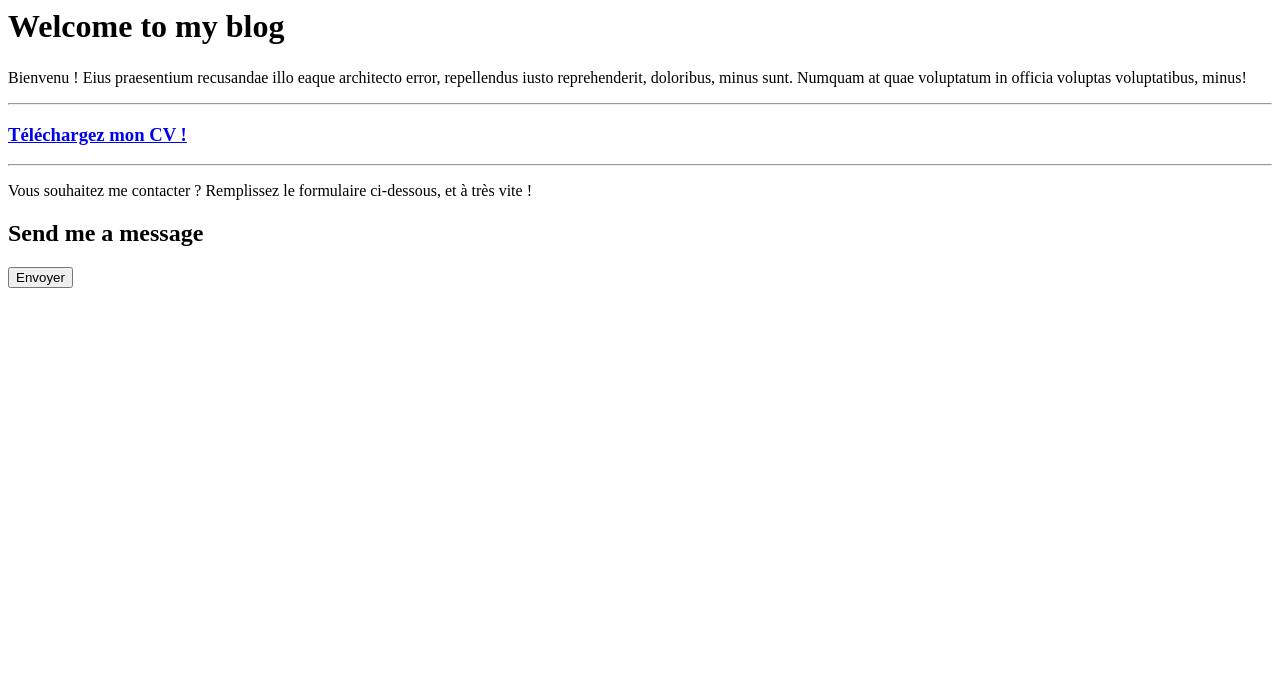
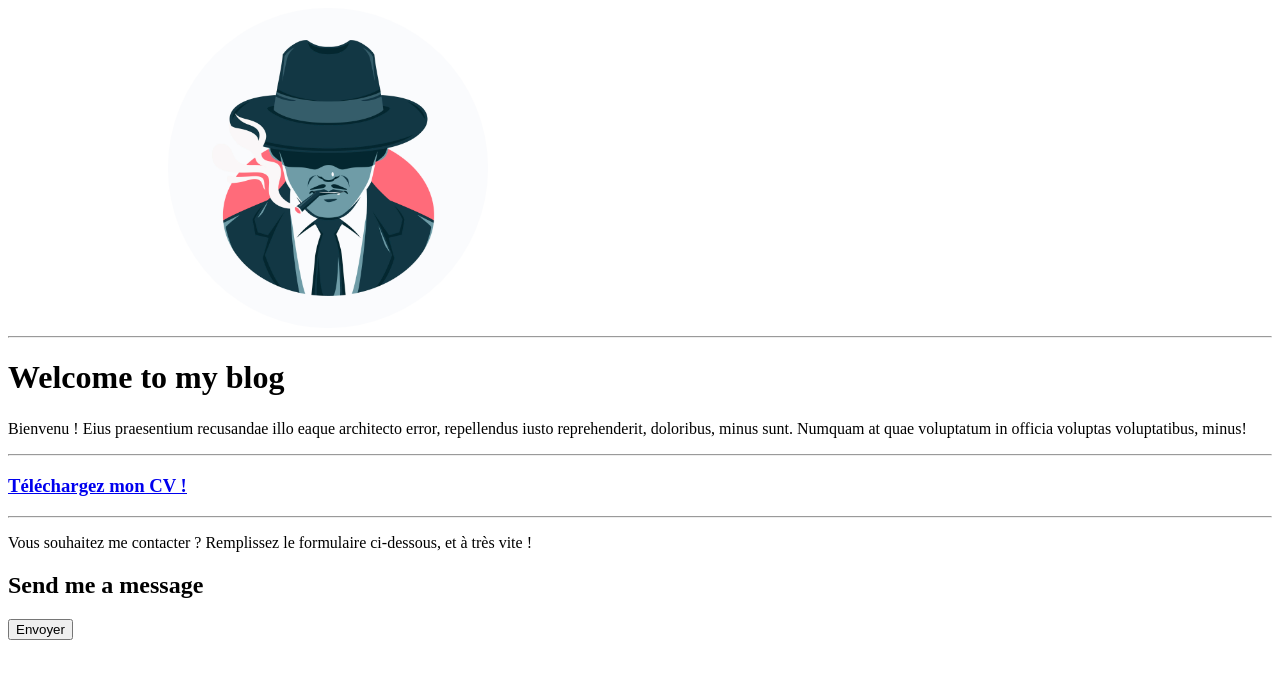
Before and after one commit to IMAMx39/php_blog_p5_oc, a PHP site: template templates/home.php in a window 1280 px wide. Shown: the top 679 px of the page. Run offline with PHP 8.4, Linux system fonts and the light colour scheme; the template is opened without the code that fills it, so the values that code supplies are empty.

Commit message:
add img to home page

```diff
--- a/templates/home.php
+++ b/templates/home.php
@@ -1,7 +1,7 @@
 <?php
 
 /**
- *  @var FormBuilder $form
+ * @var FormBuilder $form
  * @var HomeController $user
  */
 
@@ -11,13 +11,26 @@ use Core\Form\FormBuilder;
 ?>
 
 <div class="mb-4">
-    <header class="container  px-4 px-lg-5" >
+    <div class="container  px-4 px-lg-5">
+        <div class="container px-4 px-lg-5">
+            <div class="row gx-4 gx-lg-5 justify-content-center" ">
+                <div class="col-md-10 col-lg-8 col-xl-7">
+                    <img class="text-center" src="assets/img/img2.jpg" style=" border-radius: 50%;  width: 20rem;height: 20rem; margin-left: 10rem; " alt="">
+                    <hr class="my-4"/>
+                </div>
+            </div>
+        </div>
+    </div>
+</div>
+
+<div class="mb-4">
+    <header class="container  px-4 px-lg-5">
         <div class="container position-relative px-4 px-lg-5">
             <div class="row gx-4 gx-lg-5 justify-content-center">
                 <div class="col-md-10 col-lg-8 col-xl-7">
                     <div class="site-heading col-md-10 col-lg-8 col-xl-7" style="    display: inline;">
                         <h1 style="margin-bottom: 1.5rem">
-                           <?php echo 'Welcome to my blog '.$user?->getPseudo() ?>
+                            <?php echo 'Welcome to my blog ' . $user?->getPseudo() ?>
                         </h1>
                     </div>
                 </div>
@@ -33,16 +46,18 @@ use Core\Form\FormBuilder;
 
                 <p>
                     Bienvenu !
-                    Eius praesentium recusandae illo eaque architecto error, repellendus iusto reprehenderit, doloribus, minus sunt.
+                    Eius praesentium recusandae illo eaque architecto error, repellendus iusto reprehenderit, doloribus,
+                    minus sunt.
                     Numquam at quae voluptatum in officia voluptas voluptatibus, minus!
                 </p>
 
-                <hr class="my-4" />
+                <hr class="my-4"/>
                 <h3 class="text-center" style="text-decoration: underline;">
-                    <a class="btn btn-primary" role="button" href="assets/downloads/" download="IMAMOSx95.pdf">Téléchargez mon CV !</a>
+                    <a class="btn btn-primary" role="button" href="assets/downloads/CV.pdf" download="IMAMOSx95.pdf">Téléchargez
+                        mon CV !</a>
                 </h3>
 
-                <hr class="my-4" />
+                <hr class="my-4"/>
                 <p>Vous souhaitez me contacter ? Remplissez le formulaire ci-dessous, et à très vite !</p>
             </div>
         </div>
@@ -56,7 +71,7 @@ use Core\Form\FormBuilder;
         <?php echo $form->row('username'); ?>
         <?php echo $form->row('email'); ?>
         <?php echo $form->row('subject'); ?>
-        <button type="submit"  value="submit" class="btn btn-primary mt-4 me-lg-4">Envoyer</button>
+        <button type="submit" value="submit" class="btn btn-primary mt-4 me-lg-4">Envoyer</button>
         <?php echo $form->end(); ?>
     </div>
 </div>
```
Also changed, not shown: public/assets/favicon.ico (added), public/assets/img/admin.jpg (added), public/assets/img/img.jpg (added), public/assets/img/img2.jpg (added), public/assets/img/otter.png (added), 1 other file.
